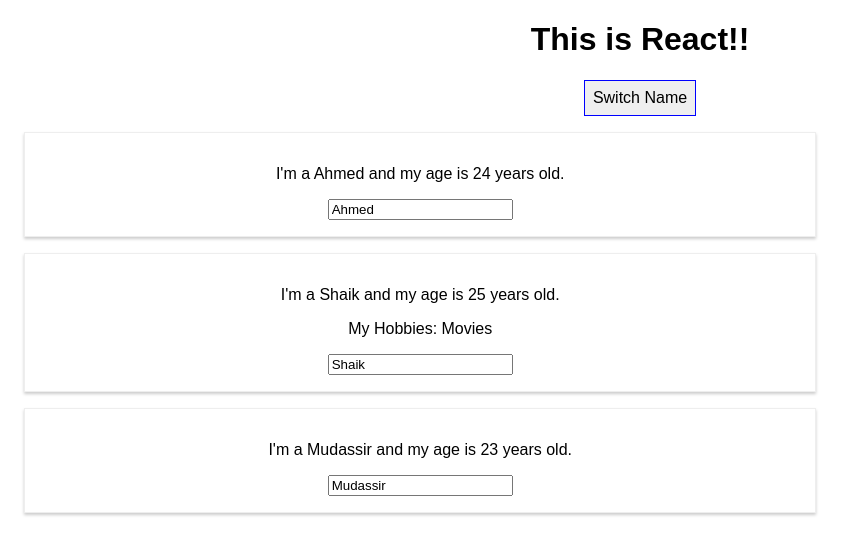
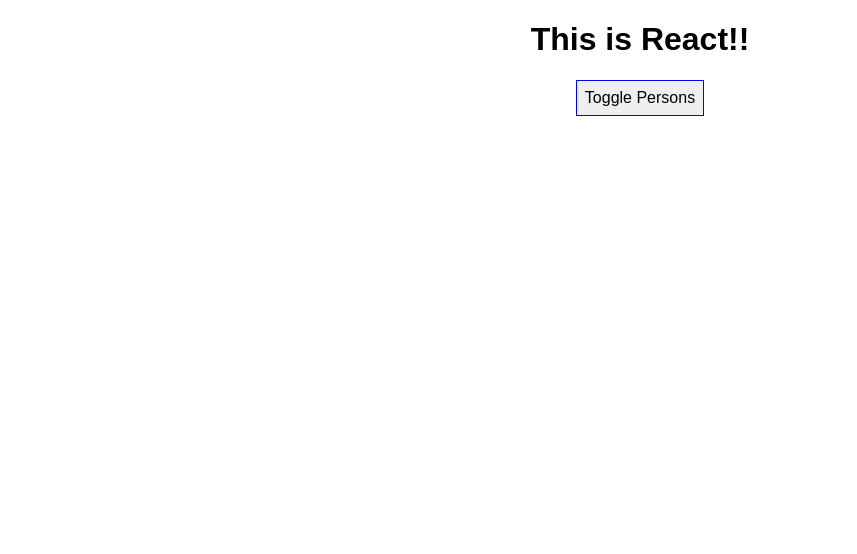
Before and after one commit to MudassirAhmedShaik/myreact, a React (Create React App) app: page / in a window 1280 px wide. Shown: the top 554 px of the page, without its empty margins (0-857 px from the left). Built offline with nearby package versions, Linux system fonts and the light colour scheme.

Commit message:
9 Mar 2020- 1

```diff
--- a/src/App.js
+++ b/src/App.js
@@ -14,32 +14,32 @@ import Person from "./Person/Person";
 class App extends Component {
   state = {
     persons: [
-      { name: "Ahmed", age: "24" },
-      { name: "Shaik", age: "25" },
-      { name: "Mudassir", age: "23" }
+      { id: 1, name: "Shaik", age: "25" },
+      { id: 2, name: "Ahmed", age: "24" },
+      { id: 3, name: "Mudassir", age: "23" }
     ],
-    otherdata: "Other data"
+    otherdata: "Other data",
+    showPersons: false
   };
 
-  switchNameHandler = newName => {
-    //console.log("clicked!")
+  nameChangedHandler = (event,id) => {
+    const personIndex = this.state.persons.findIndex(p=>p.id === id);
+    const persons = [...this.state.persons];
+    persons[personIndex].name = event.target.value;
     this.setState({
-      persons: [
-        { name: "Ahmed", age: "24" },
-        { name: "Shaik", age: "25" },
-        { name: newName, age: "23" }
-      ]
+      persons: persons
     });
   };
 
-  nameChangedHandler = event => {
-    this.setState({
-      persons: [
-        { name: "Ahmed", age: "24" },
-        { name: event.target.value, age: "25" },
-        { name: "Mudassir", age: "23" }
-      ]
-    });
+  togglePersonsHandler = () => {
+    const currentToggleStatus = this.state.showPersons;
+    this.setState({ showPersons: !currentToggleStatus });
+  };
+
+  deletePersonHandler = Index => {
+    const persons = [...this.state.persons];
+    persons.splice(Index, 1);
+    this.setState({ persons: persons });
   };
 
   render() {
@@ -50,31 +50,33 @@ class App extends Component {
       padding: "8px",
       cursor: "pointer"
     };
+
+    let personsList = null;
+    if (this.state.showPersons) {
+      personsList = (
+        <div>
+          {this.state.persons.map((person, index) => {
+            return (
+              <Person
+                name={person.name}
+                age={person.age}
+                key={person.id}
+                click={() => this.deletePersonHandler(index)}
+                changed={(event) => this.nameChangedHandler(event,person.id)}
+              />
+            );
+          })}
+        </div>
+      );
+    }
+
     return (
       <div className="App">
         <h1>This is React!!</h1>
-        <button
-          style={style}
-          onClick={() => this.switchNameHandler("Mudassir Ahmed")}
-        >
-          Switch Name
+        <button style={style} onClick={this.togglePersonsHandler}>
+          Toggle Persons
         </button>
-        <Person
-          name={this.state.persons[0].name}
-          age={this.state.persons[0].age}
-        />
-        <Person
-          name={this.state.persons[1].name}
-          age={this.state.persons[1].age}
-          click={this.switchNameHandler.bind(this, "Mudassir!")}
-          changed={this.nameChangedHandler}
-        >
-          My Hobbies: Movies
-        </Person>
-        <Person
-          name={this.state.persons[2].name}
-          age={this.state.persons[2].age}
-        />
+        {personsList}
       </div>
     );
     // return React.createElement(
```
